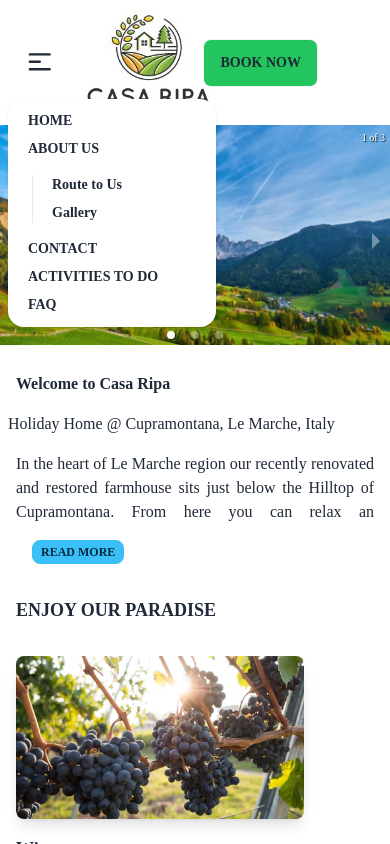
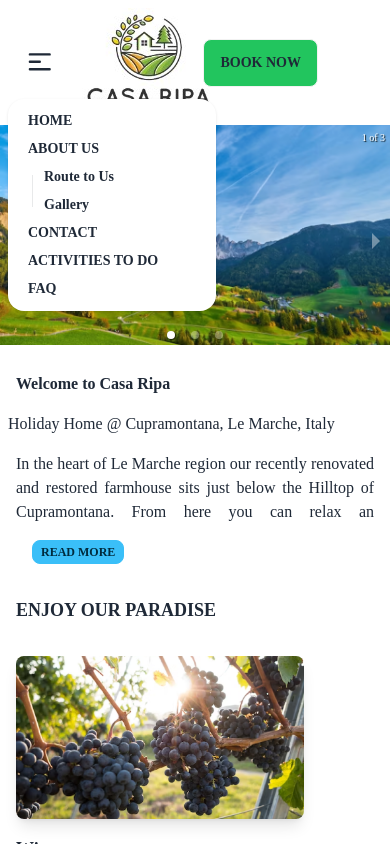
Before and after one commit to SinthiyaBalan/CASA_RIPA_HouseRentingApp, a React (Vite) app: page / in a window 390 px wide. Both pictures are taken after a click on the label 41 px from the left and 62 px from the top of the page. Shown: the top 844 px of the page. Built offline with nearby package versions, Linux system fonts and the light colour scheme; some icons are missing; a web font is replaced by a local one.

Commit message:
added position sticky in nav bar

```diff
--- a/src/components/Nav.jsx
+++ b/src/components/Nav.jsx
@@ -8,7 +8,7 @@ import Contact from "./Contact";
 
 function Nav() {
   return (
-    <div className="navbar bg-base-100">
+    <div className="navbar bg-base-100 sticky top-0 z-10">
       <div className="navbar-start font-bold">
         <div className="dropdown">
           <label tabIndex={0} className="btn btn-ghost lg:hidden">
@@ -36,7 +36,7 @@ function Nav() {
             </li>
             <li>
               <a>ABOUT US</a>
-              <ul className="p-2">
+              <ul className="p-0">
                 <li>
                   <a>Route to Us</a>
                 </li>
```
